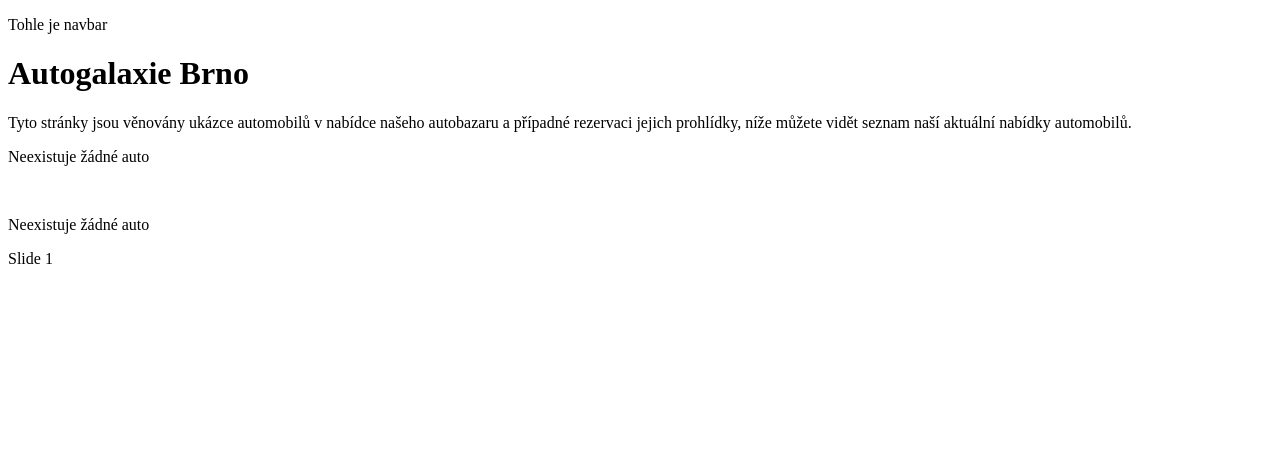
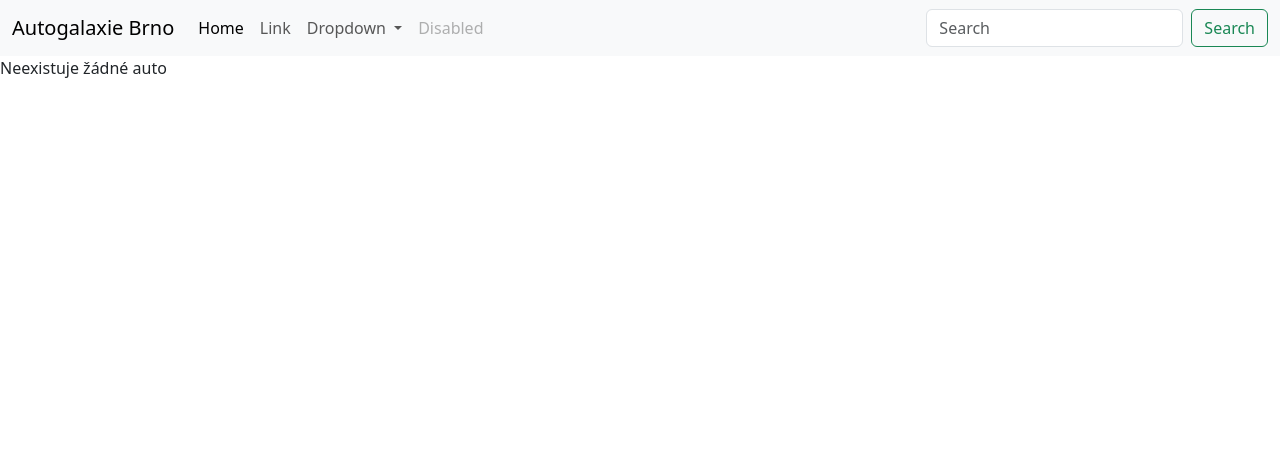
Before and after one commit to jablko3000/carsite, a Django app: page / in a window 1280 px wide. Shown: the top 463 px of the page. After the commit the page ends 78 px from the top, so only its background shows below. Run offline with Django 4.2, Linux system fonts and the light colour scheme; data that the repository does not hold is empty; some libraries are stand-ins or nearby versions.

Commit message:
Added bootstrap

```diff
--- a/auta/templates/auta/base.html
+++ b/auta/templates/auta/base.html
@@ -1,12 +1,16 @@
 <!DOCTYPE html>
-<html lang="cs">
+<html lang="en">
 <head>
     <meta charset="UTF-8">
+    <meta name="viewport" content="width=device-width, initial-scale=1">
     {% block head%}{% endblock head %}
     <title>{% block title %}Autogalaxie Brno{% endblock title %}</title>
+    <link href="https://cdn.jsdelivr.net/npm/bootstrap@5.3.2/dist/css/bootstrap.min.css" rel="stylesheet" integrity="sha384-T3c6CoIi6uLrA9TneNEoa7RxnatzjcDSCmG1MXxSR1GAsXEV/Dwwykc2MPK8M2HN" crossorigin="anonymous">
 </head>
 <body>
     <div id="navbar">{% include "auta/navbar.html" %}</div>
     <div id="content">{% block content %}{% endblock %}</div>
+    <script src="https://cdn.jsdelivr.net/npm/@popperjs/core@2.11.8/dist/umd/popper.min.js" integrity="sha384-I7E8VVD/ismYTF4hNIPjVp/Zjvgyol6VFvRkX/vR+Vc4jQkC+hVqc2pM8ODewa9r" crossorigin="anonymous"></script>
+    <script src="https://cdn.jsdelivr.net/npm/bootstrap@5.3.2/dist/js/bootstrap.bundle.min.js" integrity="sha384-C6RzsynM9kWDrMNeT87bh95OGNyZPhcTNXj1NW7RuBCsyN/o0jlpcV8Qyq46cDfL" crossorigin="anonymous"></script>
 </body>
 </html>
--- a/auta/templates/auta/homepage.html
+++ b/auta/templates/auta/homepage.html
@@ -16,22 +16,6 @@
     {% load static %}
     <main>
         <div>
-            <h1>Autogalaxie Brno</h1>
-        </div>
-        <div>
-            <p>
-                Tyto stránky jsou věnovány ukázce automobilů v nabídce našeho autobazaru a případné rezervaci jejich prohlídky, níže můžete vidět seznam naší aktuální nabídky automobilů.
-            </p>
-            {% if auta_list %}
-                <ul>
-                    {% for auto in auta_list %}
-                    <li><a href="{% url 'auta:detail' auto.id %}">{{ auto.rok_vyroby }} {{ auto.znacka }} {{ auto.model }}</a></li>
-                    {% endfor %}
-                </ul>
-            {% else %}
-                <p>Neexistuje žádné auto</p>
-            {% endif %}
-            <br>
             {% if auta_list %}
                 <div class="car_show">
                     {% for auto in auta_list %}
@@ -50,44 +34,6 @@
             {% else %}
                 <p>Neexistuje žádné auto</p>
             {% endif %}
-            <script src="https://cdn.jsdelivr.net/npm/swiper@11/swiper-element-bundle.min.js"></script>
-            <div class="swiper">
-                <div class="swiper-wrapper">
-                  <div class="swiper-slide">Slide 1</div>
-                  <div class="swiper-slide">Slide 2</div>
-                  <div class="swiper-slide">Slide 3</div>
-                  ...
-                </div>
-                <div class="swiper-pagination"></div>
-
-                <div class="swiper-button-prev"></div>
-                <div class="swiper-button-next"></div>
-
-                <div class="swiper-scrollbar"></div>
-            </div>
-            <script>
-                const swiper = new Swiper('.swiper', {
-                    // Optional parameters
-                    direction: 'vertical',
-                    loop: true,
-
-                    // If we need pagination
-                    pagination: {
-                      el: '.swiper-pagination',
-                    },
-
-                    // Navigation arrows
-                    navigation: {
-                      nextEl: '.swiper-button-next',
-                      prevEl: '.swiper-button-prev',
-                    },
-
-                    // And if we need scrollbar
-                    scrollbar: {
-                      el: '.swiper-scrollbar',
-                    },
-                  });
-            </script>
         </div>
     </main>
 {% endblock %}
--- a/auta/templates/auta/navbar.html
+++ b/auta/templates/auta/navbar.html
@@ -1,3 +1,36 @@
-<p>
-    Tohle je navbar
-</p>
+<nav class="navbar navbar-expand-lg bg-body-tertiary">
+    <div class="container-fluid">
+      <a class="navbar-brand" href="">Autogalaxie Brno</a>
+      <button class="navbar-toggler" type="button" data-bs-toggle="collapse" data-bs-target="#navbarSupportedContent" aria-controls="navbarSupportedContent" aria-expanded="false" aria-label="Toggle navigation">
+        <span class="navbar-toggler-icon"></span>
+      </button>
+      <div class="collapse navbar-collapse" id="navbarSupportedContent">
+        <ul class="navbar-nav me-auto mb-2 mb-lg-0">
+          <li class="nav-item">
+            <a class="nav-link active" aria-current="page" href="">Home</a>
+          </li>
+          <li class="nav-item">
+            <a class="nav-link" href="">Link</a>
+          </li>
+          <li class="nav-item dropdown">
+            <a class="nav-link dropdown-toggle" href="" role="button" data-bs-toggle="dropdown" aria-expanded="false">
+              Dropdown
+            </a>
+            <ul class="dropdown-menu">
+              <li><a class="dropdown-item" href="">Action</a></li>
+              <li><a class="dropdown-item" href="">Another action</a></li>
+              <li><hr class="dropdown-divider"></li>
+              <li><a class="dropdown-item" href="">Something else here</a></li>
+            </ul>
+          </li>
+          <li class="nav-item">
+            <a class="nav-link disabled" aria-disabled="true">Disabled</a>
+          </li>
+        </ul>
+        <form class="d-flex" role="search">
+          <input class="form-control me-2" type="search" placeholder="Search" aria-label="Search">
+          <button class="btn btn-outline-success" type="submit">Search</button>
+        </form>
+      </div>
+    </div>
+  </nav>
--- /dev/null
+++ b/package.json
@@ -0,0 +1,5 @@
+{
+  "dependencies": {
+    "bootstrap": "^5.3.2"
+  }
+}
```
Also changed, not shown: package-lock.json (added).
